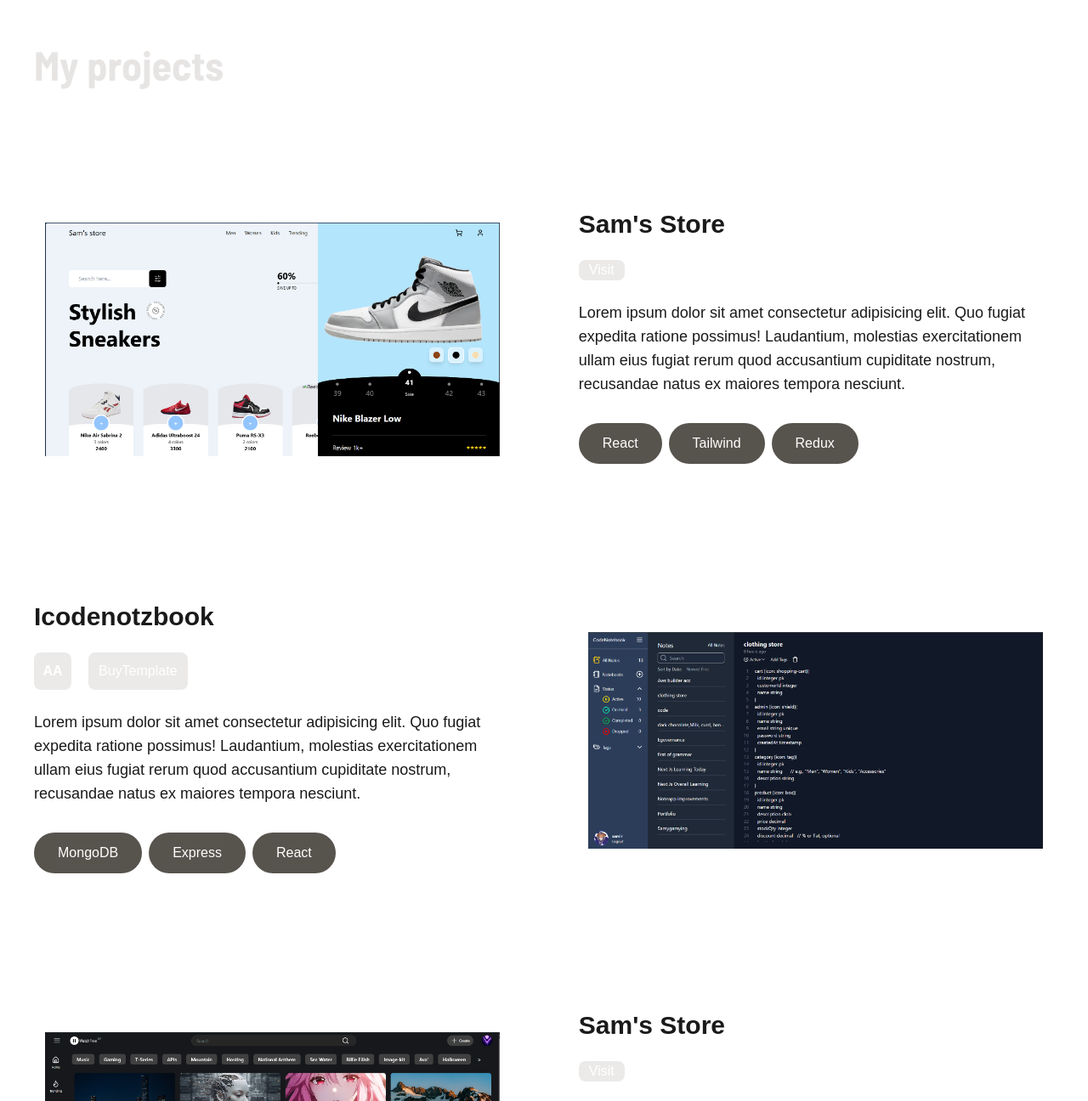
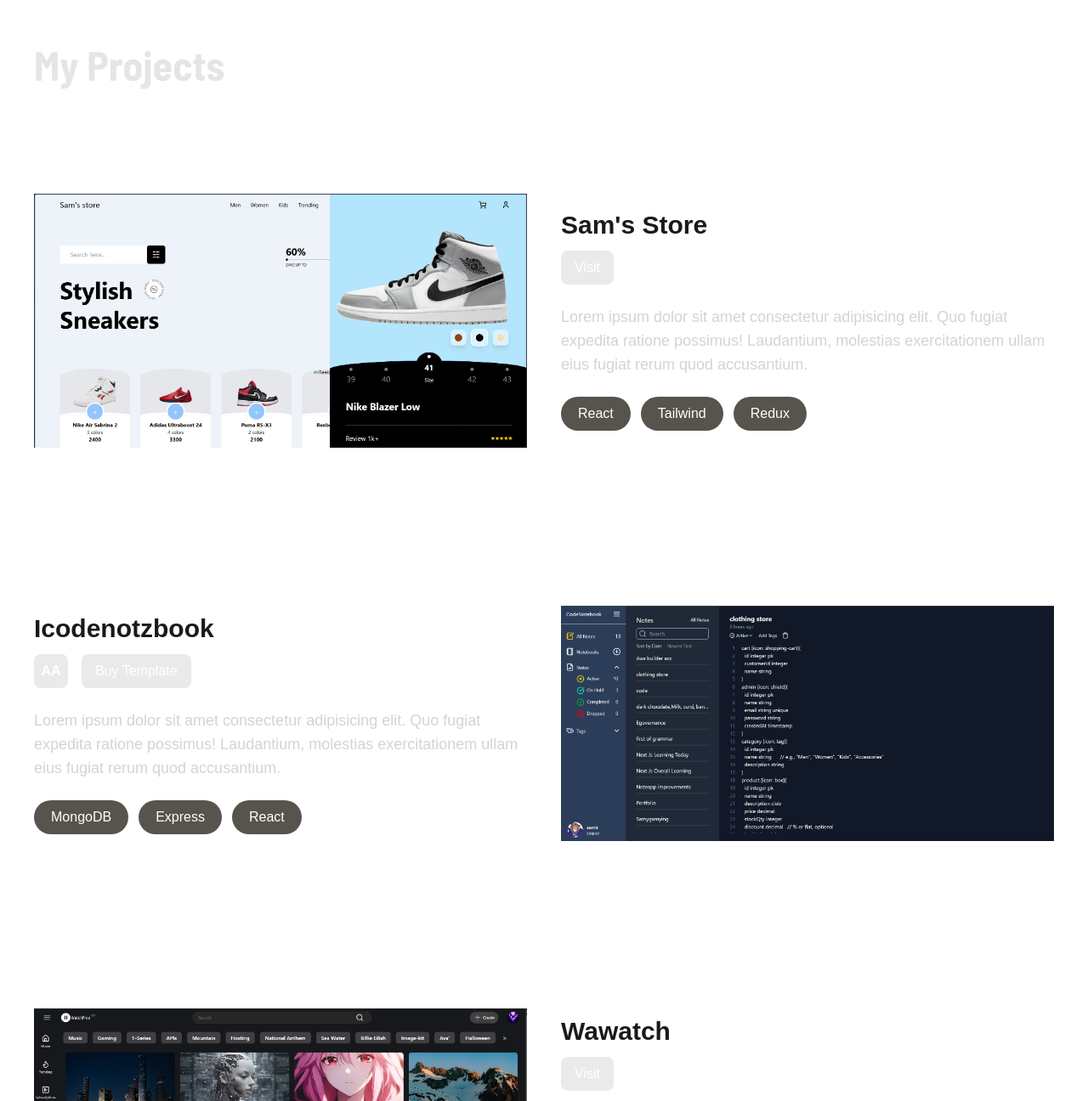
Before and after one commit to WhySamir/next-portfolio, a Next.js app: page / in a window 1280 px wide. Shown: the part 1454-2750 px from the top of the page at 85% size. Built offline with nearby package versions, Linux system fonts and the light colour scheme; a web font is replaced by a local one.

Commit message:
adjusted ui

```diff
--- a/src/app/components/Navbar.tsx
+++ b/src/app/components/Navbar.tsx
@@ -16,13 +16,13 @@
   const [hoveredIndex, setHoveredIndex] = useState<number | null>(null);
 
   return (
-    <nav className="w-full md:w-auto  fixed left-1/2 top-10 z-[999] -translate-x-1/2 ">
+    <nav className="w-full md:w-auto px-5 md:px-0  fixed left-1/2 top-10 z-[999] -translate-x-1/2 ">
       <div className="relative ">
-        <ul className="relative grid grid-cols-4 items-center py-2  border border-[#424242] rounded-full backdrop-blur-md   text-lg shadow-lg transition-all ease-in-out duration-200 mx-2 md:mx-0">
+        <ul className="relative grid grid-cols-4 items-center py-2  border border-[#424242] rounded-full backdrop-blur-md   text-lg shadow-lg transition-all ease-in-out duration-200  md:mx-0">
           {navItems.map((item, index) => (
             <li
               key={item.href}
-              className={`relative z-10 px-2 md:px-4 text-center py-2 rounded-full cursor-pointer transition-colors duration-300  ${
+              className={`relative z-10 px-2 md:px-4 text-center py-2 rounded-full cursor-pointer transition-colors duration-300 text-sm sm:text-lg  ${
                 activeHash === item.href ? "text-white" : "text-neutral-300"
               }`}
               onMouseEnter={() => setHoveredIndex(index)}
--- a/src/app/components/Projects.tsx
+++ b/src/app/components/Projects.tsx
@@ -5,7 +5,7 @@
 
 const Projects = () => {
   return (
-    <div className="relative z-10 py-16 sm:py-24" id="projects">
+    <>
       <div className="space-y-4 mb-10 sm:mb-14 md:mb-16 lg:mb-24">
         <motion.h1
           initial={{ opacity: 0, x: -75 }}
@@ -14,211 +14,150 @@
           transition={{ duration: 0.4, delay: 0.2 }}
           className="text-3xl min-[430px]:text-4xl md:text-5xl font-bold font-barlow text-stone-200"
         >
-          My projects
+          My Projects
         </motion.h1>
       </div>
-      <div className=" xl:py-6 justify-items-center grid gap-16 items-start md:gap-y-24 xl:gap-y-32">
-        {/* 1 */}
-        <div className=" max-w-[650px] xl:gap-x-20 lg:max-w-none flex gap-y-10 gap-x-10 flex-col items-start lg:items-center lg:flex-row">
+      {/* Projects Grid */}
+      <div className="grid gap-20 md:gap-28">
+        {/* Project 1 */}
+        <div className="flex flex-col lg:flex-row items-start lg:items-center gap-10">
+          {/* Image */}
           <Link
             href={"/"}
-            className="w-full lg:w-1/2 p-3 hover:-translate-y-2 duration-300"
+            className="w-full lg:w-1/2 hover:-translate-y-2 transition-transform duration-300"
           >
-            <div className="relative max-w-[650px] aspect-[16/10]">
+            <div className="relative w-full aspect-[16/10]  overflow-hidden max-w-[650px] ">
               <Image
                 fill
                 src="/samstore.png"
-                alt="profile"
-                className="object-contain  border rounded-lg"
+                alt="Sam's Store"
+                className="object-contain"
               />
             </div>
           </Link>
-          <div className="lg:w-1/2">
-            <div className=" flex flex-col gap-3 md:gap-6">
-              <div className="flex items-center lg:flex-col lg:items-start lg:gap-2 xl:gap-6 gap-4 md:gap-6">
-                <h3 className=" text-xl md:text-3xl font-semibold">
-                  Sam&apos;s Store
-                </h3>
-                <div className=" flex gap-3 md:gap-5">
-                  <button
-                    className="bg-stone-200/80 px-3 text-white project-link whitespace-nowrap
-                   flex items-center justify-center border-none relative rounded-lg cursor-pointer
-                    transition-all duration-300 hover:bg-primaryHalf
-                     hover:text-white transform hover:scale-105"
-                  >
-                    Visit
-                  </button>
-                </div>
-              </div>
-              <p className=" mb-2 md:text-lg">
-                Lorem ipsum dolor sit amet consectetur adipisicing elit. Quo
-                fugiat expedita ratione possimus! Laudantium, molestias
-                exercitationem ullam eius fugiat rerum quod accusantium
-                cupiditate nostrum, recusandae natus ex maiores tempora
-                nesciunt.
-              </p>
-              <div className=" flex flex-wrap gap-2 mb-2">
-                <div
-                  className="skill-card cursor-default flex items-center gap-3 px-6 md:px-7 rounded-full py-3 bg-stone-600
-                text-white transition-all duration-300 hover:bg-primaryHalf hover:text-white transform hover:scale-105"
+
+          {/* Content */}
+          <div className="lg:w-1/2 flex flex-col gap-6">
+            <div className="flex flex-col gap-3">
+              <h3 className="text-xl md:text-3xl font-semibold">
+                Sam&apos;s Store
+              </h3>
+              <button className="self-start bg-stone-200/80 px-4 py-2 text-white rounded-lg transition-all duration-300 hover:bg-primaryHalf hover:scale-105">
+                Visit
+              </button>
+            </div>
+            <p className="text-base md:text-lg text-stone-300">
+              Lorem ipsum dolor sit amet consectetur adipisicing elit. Quo
+              fugiat expedita ratione possimus! Laudantium, molestias
+              exercitationem ullam eius fugiat rerum quod accusantium.
+            </p>
+            <div className="flex flex-wrap gap-3">
+              {["React", "Tailwind", "Redux"].map((tech) => (
+                <span
+                  key={tech}
+                  className="px-5 py-2 rounded-full bg-stone-600 text-white text-sm md:text-base transition-all duration-300 hover:bg-primaryHalf hover:scale-105"
                 >
-                  <span className="text-sm md:text-base">React</span>
-                </div>
-                <div
-                  className="skill-card cursor-default flex items-center gap-3 px-6 md:px-7 rounded-full py-3 bg-stone-600
-                text-white transition-all duration-300 hover:bg-primaryHalf hover:text-white transform hover:scale-105"
-                >
-                  <span className="text-sm md:text-base">Tailwind</span>
-                </div>
-                <div
-                  className="skill-card cursor-default flex items-center gap-3 px-6 md:px-7 rounded-full py-3 bg-stone-600
-                text-white transition-all duration-300 hover:bg-primaryHalf hover:text-white transform hover:scale-105"
-                >
-                  <span className="text-sm md:text-base">Redux</span>
-                </div>
-              </div>
+                  {tech}
+                </span>
+              ))}
             </div>
           </div>
         </div>
-        {/* 2 */}
-        <div className=" max-w-[650px] xl:gap-x-20 lg:max-w-none flex gap-y-10 gap-x-10 flex-col items-start lg:items-center lg:flex-row ">
-          <div className="lg:w-1/2">
-            <div className=" flex flex-col gap-3 md:gap-6">
-              <div className="flex items-center lg:flex-col lg:items-start lg:gap-2 xl:gap-6 gap-4 md:gap-6">
-                <h3 className=" text-xl md:text-3xl font-semibold">
-                  Icodenotzbook
-                </h3>
-                <div className=" flex gap-3 md:gap-5">
-                  <button
-                    className="font-bold  w-9 h-9 md:w-11 md:h-11 bg-stone-200/80 px-3 text-white
-                   flex items-center justify-center border-none
-                    relative rounded-lg cursor-pointer transition-all"
-                  >
-                    AA
-                  </button>
-                  <button
-                    className="bg-primary  bg-stone-200/80 px-3 text-white project-link whitespace-nowrap
-                   flex items-center justify-center border-none relative rounded-lg cursor-pointer
-                    transition-all duration-300 hover:bg-primaryHalf
-                     hover:text-white transform hover:scale-105"
-                  >
-                    BuyTemplate
-                  </button>
-                </div>
-              </div>
-              <p className=" mb-2 md:text-lg">
-                Lorem ipsum dolor sit amet consectetur adipisicing elit. Quo
-                fugiat expedita ratione possimus! Laudantium, molestias
-                exercitationem ullam eius fugiat rerum quod accusantium
-                cupiditate nostrum, recusandae natus ex maiores tempora
-                nesciunt.
-              </p>
-              <div className=" flex flex-wrap gap-2 mb-2">
-                <div
-                  className="skill-card cursor-default flex items-center gap-3 px-6 md:px-7 rounded-full py-3 bg-stone-600
-                text-white transition-all duration-300 hover:bg-primaryHalf hover:text-white transform hover:scale-105"
-                >
-                  <span className="text-sm md:text-base">MongoDB</span>
-                </div>
-                <div
-                  className="skill-card cursor-default flex items-center gap-3 px-6 md:px-7 rounded-full py-3 bg-stone-600
-                text-white transition-all duration-300 hover:bg-primaryHalf hover:text-white transform hover:scale-105"
-                >
-                  <span className="text-sm md:text-base">Express</span>
-                </div>
-                <div
-                  className="skill-card cursor-default flex items-center gap-3 px-6 md:px-7 rounded-full py-3 bg-stone-600
-                text-white transition-all duration-300 hover:bg-primaryHalf hover:text-white transform hover:scale-105"
-                >
-                  <span className="text-sm md:text-base">React</span>
-                </div>
+
+        {/* Project 2 */}
+        <div className="flex flex-col lg:flex-row items-start lg:items-center gap-10">
+          {/* Content first */}
+          <div className="lg:w-1/2 flex flex-col gap-6">
+            <div className="flex flex-col gap-3">
+              <h3 className="text-xl md:text-3xl font-semibold">
+                Icodenotzbook
+              </h3>
+              <div className="flex gap-4">
+                <button className="font-bold w-10 h-10 bg-stone-200/80 text-white rounded-lg flex items-center justify-center">
+                  AA
+                </button>
+                <button className="bg-stone-200/80 px-4 py-2 text-white rounded-lg transition-all duration-300 hover:bg-primaryHalf hover:scale-105">
+                  Buy Template
+                </button>
               </div>
             </div>
+            <p className="text-base md:text-lg text-stone-300">
+              Lorem ipsum dolor sit amet consectetur adipisicing elit. Quo
+              fugiat expedita ratione possimus! Laudantium, molestias
+              exercitationem ullam eius fugiat rerum quod accusantium.
+            </p>
+            <div className="flex flex-wrap gap-3">
+              {["MongoDB", "Express", "React"].map((tech) => (
+                <span
+                  key={tech}
+                  className="px-5 py-2 rounded-full bg-stone-600 text-white text-sm md:text-base transition-all duration-300 hover:bg-primaryHalf hover:scale-105"
+                >
+                  {tech}
+                </span>
+              ))}
+            </div>
           </div>
+
+          {/* Image second */}
           <Link
             href={"/"}
-            className="w-full lg:w-1/2 p-3 hover:-translate-y-2 duration-300"
+            className="w-full lg:w-1/2 hover:-translate-y-2 transition-transform duration-300 "
           >
-            <div className="relative max-w-[650px] aspect-video">
+            <div className="relative w-full aspect-[16/10]  overflow-hidden  max-w-[650px]">
               <Image
                 fill
                 src="/codenote.png"
-                alt="profile"
-                className="object-contain  border "
+                alt="Icodenotzbook"
+                className="object-contain "
               />
             </div>
           </Link>
         </div>
-        {/* 3 */}
-        <div className=" max-w-[650px] xl:gap-x-20 lg:max-w-none flex gap-y-10 gap-x-10 flex-col items-start lg:items-center lg:flex-row">
+
+        {/* Project 3 */}
+        <div className="flex flex-col lg:flex-row items-start lg:items-center gap-10">
+          {/* Image */}
           <Link
             href={"/"}
-            className="w-full lg:w-1/2 p-3 hover:-translate-y-2 duration-300"
+            className="w-full lg:w-1/2 hover:-translate-y-2 transition-transform duration-300"
           >
-            <div className="relative max-w-[650px] aspect-[16/10]">
+            <div className="relative w-full aspect-[16/10]  overflow-hidden  max-w-[650px]">
               <Image
                 fill
                 src="/wawatch.png"
-                alt="profile"
-                className="object-contain  border rounded-lg"
+                alt="Wawatch"
+                className="object-contain "
               />
             </div>
           </Link>
-          <div className="lg:w-1/2">
-            <div className=" flex flex-col gap-3 md:gap-6">
-              <div className="flex items-center lg:flex-col lg:items-start lg:gap-2 xl:gap-6 gap-4 md:gap-6">
-                <h3 className=" text-xl md:text-3xl font-semibold">
-                  Sam&apos;s Store
-                </h3>
-                <div className=" flex gap-3 md:gap-5">
-                  <button
-                    className="bg-stone-200/80 px-3 text-white project-link whitespace-nowrap
-                   flex items-center justify-center border-none relative rounded-lg cursor-pointer
-                    transition-all duration-300 hover:bg-primaryHalf
-                     hover:text-white transform hover:scale-105"
-                  >
-                    Visit
-                  </button>
-                </div>
-              </div>
-              <p className=" mb-2 md:text-lg">
-                Lorem ipsum dolor sit amet consectetur adipisicing elit. Quo
-                fugiat expedita ratione possimus! Laudantium, molestias
-                exercitationem ullam eius fugiat rerum quod accusantium
-                cupiditate nostrum, recusandae natus ex maiores tempora
-                nesciunt.
-              </p>
-              <div className=" flex flex-wrap gap-2 mb-2">
-                <div
-                  className="skill-card cursor-default flex items-center gap-3 px-6 md:px-7 rounded-full py-3 bg-stone-600
-                text-white transition-all duration-300 hover:bg-primaryHalf hover:text-white transform hover:scale-105"
+
+          {/* Content */}
+          <div className="lg:w-1/2 flex flex-col gap-6">
+            <div className="flex flex-col gap-3">
+              <h3 className="text-xl md:text-3xl font-semibold">Wawatch</h3>
+              <button className="self-start bg-stone-200/80 px-4 py-2 text-white rounded-lg transition-all duration-300 hover:bg-primaryHalf hover:scale-105">
+                Visit
+              </button>
+            </div>
+            <p className="text-base md:text-lg text-stone-300">
+              Lorem ipsum dolor sit amet consectetur adipisicing elit. Quo
+              fugiat expedita ratione possimus! Laudantium, molestias
+              exercitationem ullam eius fugiat rerum quod accusantium.
+            </p>
+            <div className="flex flex-wrap gap-3">
+              {["React", "Tailwind", "Redux", "Express"].map((tech) => (
+                <span
+                  key={tech}
+                  className="px-5 py-2 rounded-full bg-stone-600 text-white text-sm md:text-base transition-all duration-300 hover:bg-primaryHalf hover:scale-105"
                 >
-                  <span className="text-sm md:text-base">React</span>
-                </div>
-                <div
-                  className="skill-card cursor-default flex items-center gap-3 px-6 md:px-7 rounded-full py-3 bg-stone-600
-                text-white transition-all duration-300 hover:bg-primaryHalf hover:text-white transform hover:scale-105"
-                >
-                  <span className="text-sm md:text-base">Tailwind</span>
-                </div>
-                <div
-                  className="skill-card cursor-default flex items-center gap-3 px-6 md:px-7 rounded-full py-3 bg-stone-600
-                text-white transition-all duration-300 hover:bg-primaryHalf hover:text-white transform hover:scale-105"
-                >
-                  <span className="text-sm md:text-base">Redux</span>
-                </div>
-                <div
-                  className="skill-card cursor-default flex items-center gap-3 px-6 md:px-7 rounded-full py-3 bg-stone-600
-                text-white transition-all duration-300 hover:bg-primaryHalf hover:text-white transform hover:scale-105"
-                >
-                  <span className="text-sm md:text-base">Express</span>
-                </div>
-              </div>
+                  {tech}
+                </span>
+              ))}
             </div>
           </div>
         </div>
       </div>
-    </div>
+    </>
   );
 };
 
--- a/src/app/page.tsx
+++ b/src/app/page.tsx
@@ -10,9 +10,13 @@
       <div className="flex flex-col px-5 sm:px-10 relative">
         <div className="max-w-7xl mx-auto w-full">
           <Skills />
+        </div>
+      </div>
+      <section className="relative z-10 py-16 sm:py-24 w-full" id="projects">
+        <div className="max-w-7xl mx-auto px-5 sm:px-10">
           <Projects />
         </div>
-      </div>
+      </section>
     </>
   );
 }
```
Also changed, not shown: src/app/components/LandingPage.tsx (+8 -13 lines), src/app/components/knowledges/Skills.tsx (+4 -4 lines).
